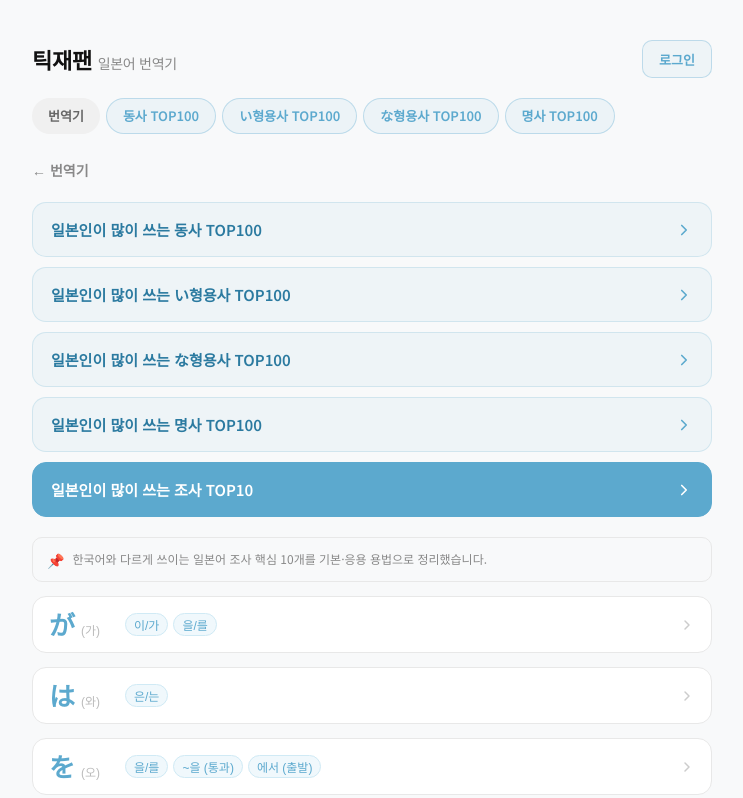
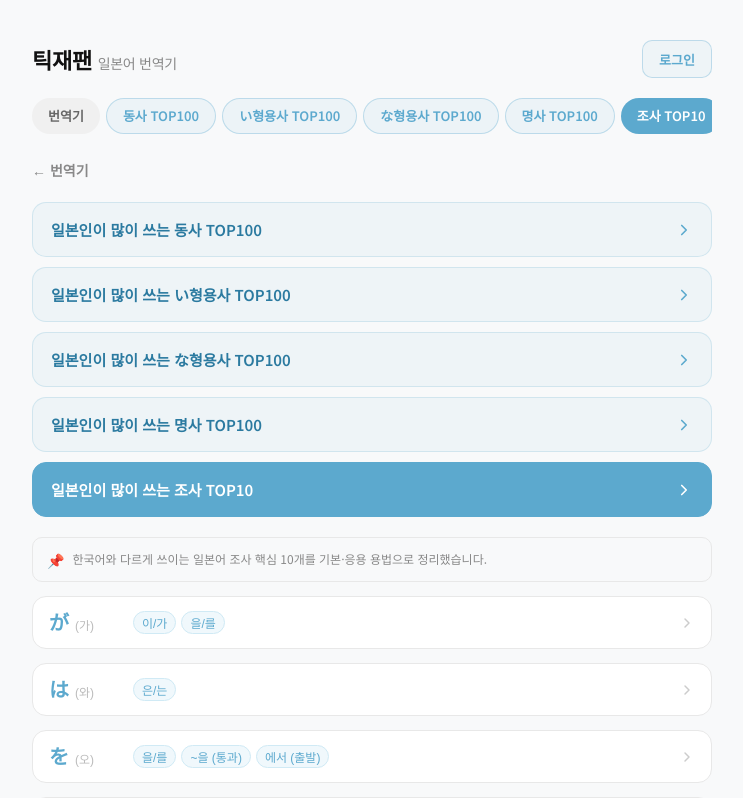
Before and after one commit to less0215/japan-intonation, a React (Vite) app in the folder frontend/: page /particles in a window 1280 px wide. Shown: the top 798 px of the page, without its empty margins (268-1011 px from the left). Built offline with nearby package versions, Linux system fonts and the light colour scheme.

Commit message:
Fix particle card font size; add particles tab to top nav

```diff
--- a/frontend/src/App.css
+++ b/frontend/src/App.css
@@ -1022,15 +1022,16 @@ body {
   align-items: baseline;
   gap: 6px;
   flex-shrink: 0;
-  width: 64px;
+  width: 72px;
 }
 
 .particle-list-char {
-  font-size: 26px;
+  font-size: 20px;
   font-weight: 700;
   color: #5CA9CE;
   font-family: 'Noto Sans JP', sans-serif;
   line-height: 1;
+  white-space: nowrap;
 }
 
 .particle-list-reading {
--- a/frontend/src/App.jsx
+++ b/frontend/src/App.jsx
@@ -328,10 +328,11 @@ export default function App() {
 
           {/* 품사 탭 */}
           {[
-            { key: 'verbs',  path: '/verbs',  label: '동사 TOP100' },
-            { key: 'adj-i',  path: '/adj-i',  label: 'い형용사 TOP100' },
-            { key: 'adj-na', path: '/adj-na', label: 'な형용사 TOP100' },
-            { key: 'noun',   path: '/noun',   label: '명사 TOP100' },
+            { key: 'verbs',     path: '/verbs',     label: '동사 TOP100' },
+            { key: 'adj-i',     path: '/adj-i',     label: 'い형용사 TOP100' },
+            { key: 'adj-na',    path: '/adj-na',    label: 'な형용사 TOP100' },
+            { key: 'noun',      path: '/noun',      label: '명사 TOP100' },
+            { key: 'particles', path: '/particles', label: '조사 TOP10' },
           ].map(({ key, path, label }) => (
             <button
               key={key}
```
